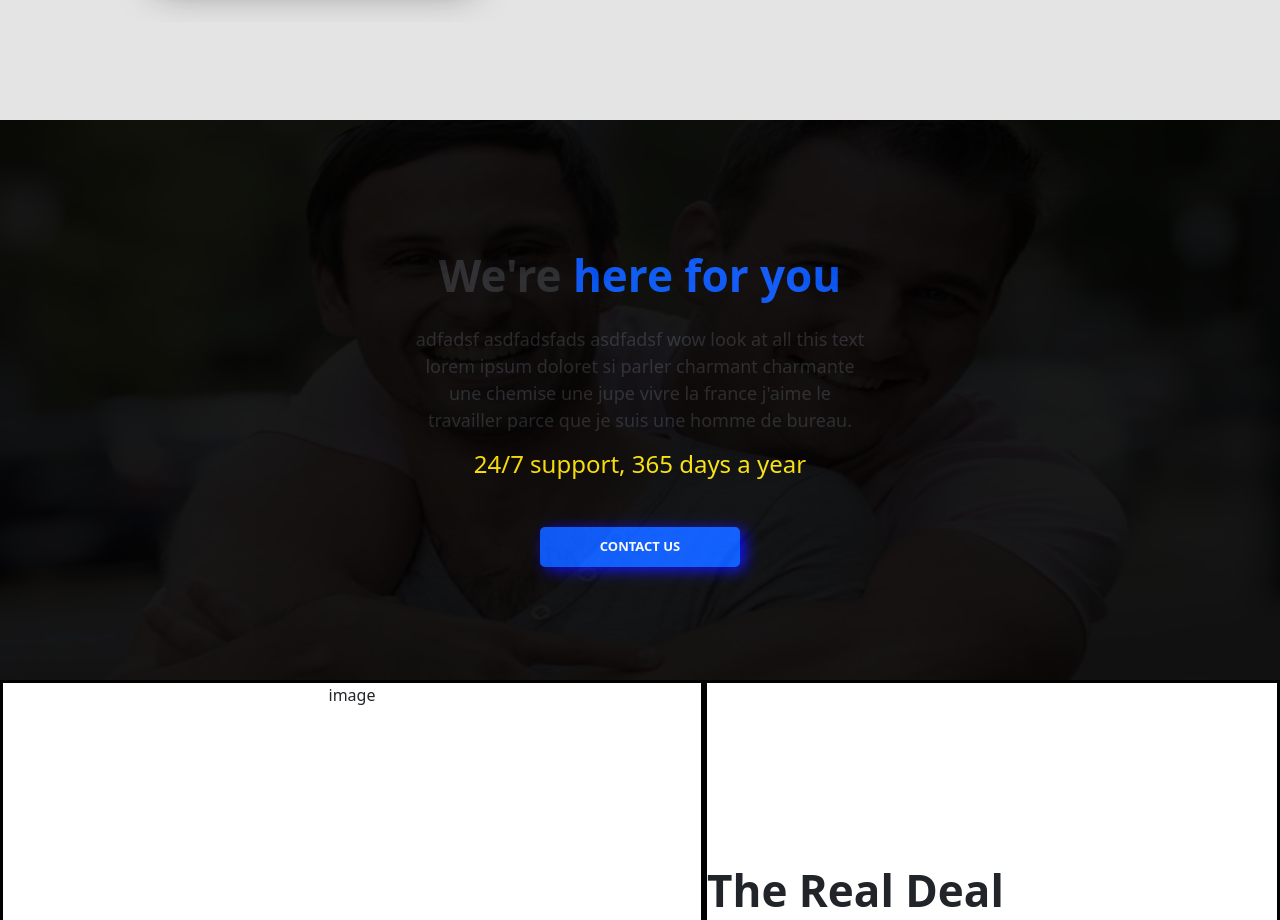
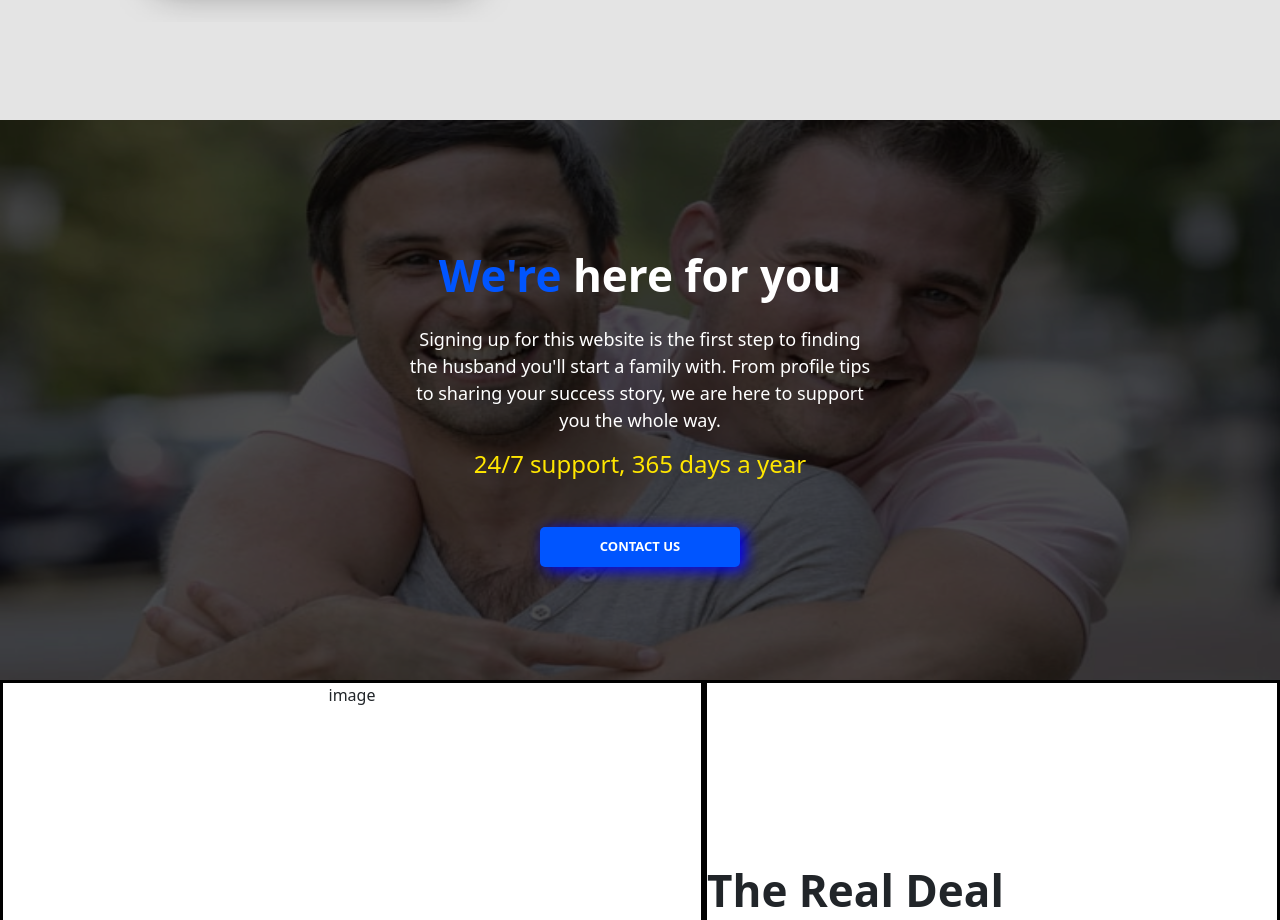
Before and after one commit to plutownium/2fh, a React (Create React App) app: page / in a window 1280 px wide. Shown: the part 3080-4000 px from the top of the page. Built offline with nearby package versions, Linux system fonts and the light colour scheme.

Commit message:
the background is stretched oddly but the opacity and txt is perfect

```diff
--- a/src/App.css
+++ b/src/App.css
@@ -449,12 +449,12 @@ header * {
   width: 80%;
   text-align: center;
   z-index: 5;
-  opacity: 1;
+  /* opacity: 1 !important; */
 }
 
-#we-here-for-you {
+#we-here-for-you * {
   z-index: 5;
-  opacity: 1;
+  /* opacity: 1 !important; */
 }
 
 .white-text {
@@ -471,7 +471,7 @@ header * {
 }
 
 .wholesome-overlay {
-  background: black;
-  opacity: 90%;
+  background-color: rgba(0, 0, 0, 0.7);
+  /* opacity: 0.5; */
   z-index: 2;
 }
--- a/src/App.js
+++ b/src/App.js
@@ -283,22 +283,23 @@ function App() {
           style={{ height: "70vh" }}
           className="d-flex align-items-center justify-content-center wholesome-background"
         >
-          <div className="h-100 d-flex flex-col justify-content-center align-items-center wholesome-overlay">
+          <div className="w-100 h-100 d-flex flex-col justify-content-center align-items-center wholesome-overlay">
             <div
               id="we-here-for-you"
               className="d-flex flex-col justify-content-center align-items-center"
             >
               <div className="my-3">
-                <h2 className="fat-text">
-                  We're <span className="designer-blue-text">here for you</span>
+                <h2 className="fat-text white-text">
+                  <span className="designer-blue-text">We're</span>{" "}
+                  <span className=" white-text">here for you</span>
                 </h2>
               </div>
               <div className="d-flex flex-col align-items-center justify-content-center">
-                <p id="whfy-width-control" className="content-text">
-                  adfadsf asdfadsfads asdfadsf wow look at all this text lorem
-                  ipsum doloret si parler charmant charmante une chemise une
-                  jupe vivre la france j'aime le travailler parce que je suis
-                  une homme de bureau.
+                <p id="whfy-width-control" className="content-text white-text">
+                  Signing up for this website is the first step to finding the
+                  husband you'll start a family with. From profile tips to
+                  sharing your success story, we are here to support you the
+                  whole way.
                 </p>
                 <h4 className="brand-yellow-text mb-5">
                   24/7 support, 365 days a year
```
